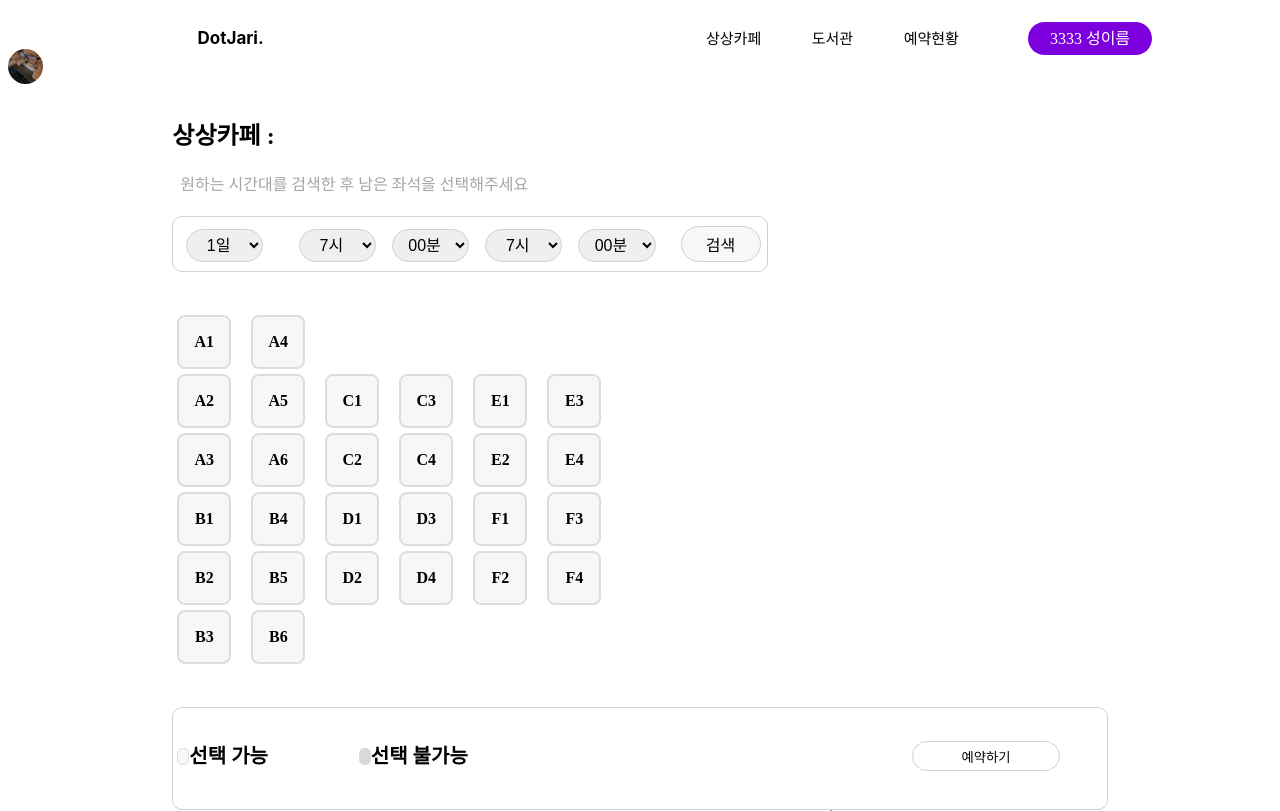
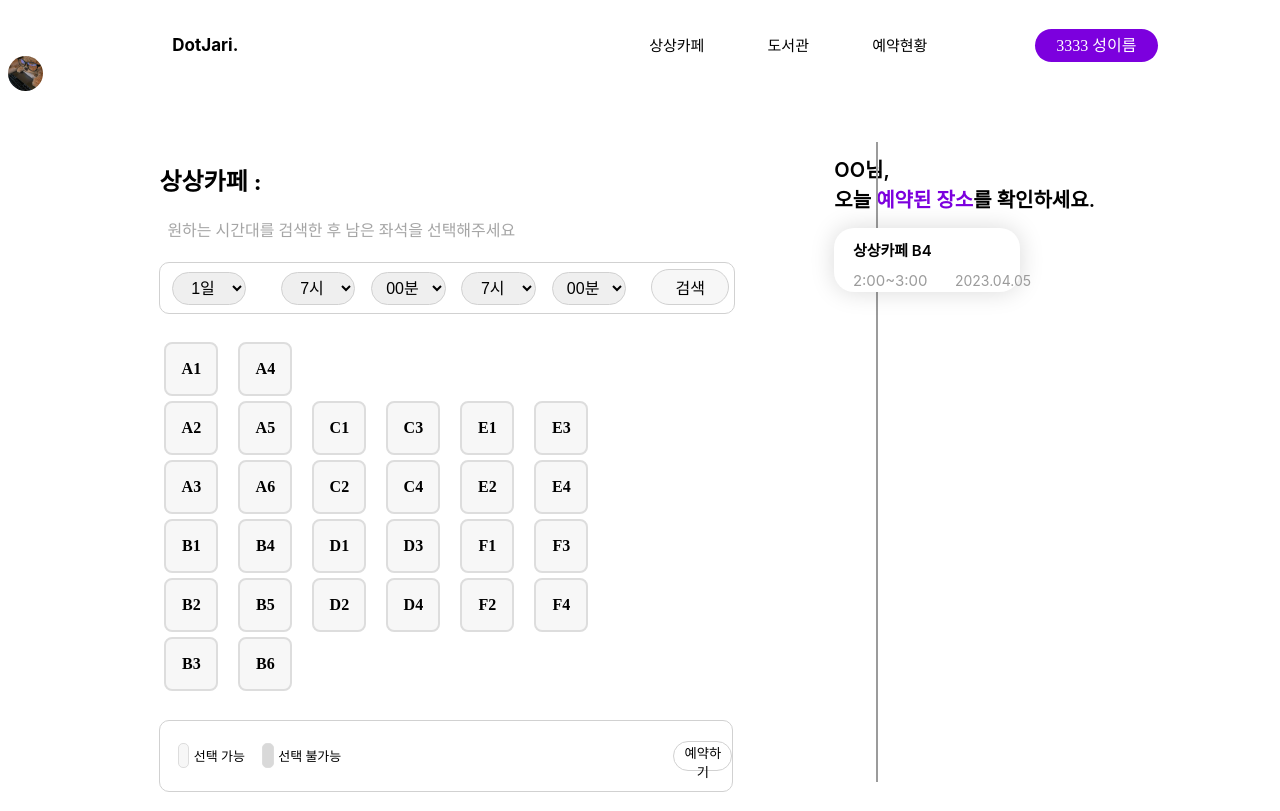
Before and after one commit to chaeyoung1027/it-show-dotjari, a React (Create React App) app: page / in a window 1280 px wide. Shown: the top 811 px of the page. Built offline with nearby package versions, Linux system fonts and the light colour scheme.

Commit message:
상상카페 예약페이지 틀 완성 - 좌석 위치 조절하기!

```diff
--- a/src/App.css
+++ b/src/App.css
@@ -2,3 +2,7 @@
     /*flextbox 써서 컴포넌트 위치 올리기*/
     flex:content;
 }
+.ReservPAll {
+    display: flex;
+    justify-content: space-between;
+  }
--- a/src/App.js
+++ b/src/App.js
@@ -1,8 +1,8 @@
+import './App.css';
 import ImaginationCafe from './components/ImaginationCafe';
 import MainTop from './components/MainTop';
 import BottomInfo from './components/BottomInfo'
 import ReservPlace from './components/ReservPlace';
-import '../src/App.css'
 
 function App() {
   return (
@@ -10,12 +10,10 @@ function App() {
       <MainTop/>
 
     {/*효과넣기*/}
-      <div className='ImaginationWBottom'>
+      <div className='ReservPAll'>
         <ImaginationCafe />
-        <BottomInfo/>
+        <ReservPlace/>
       </div>
-
-      <ReservPlace/>
 
     </div>
   );
--- a/src/components/ImaginationCafe.js
+++ b/src/components/ImaginationCafe.js
@@ -2,6 +2,7 @@ import React, { useState } from 'react';
 import SelectDate from './SelectDate'
 import Seat from './Seat'
 import '../css/ImaginationCafe.css'
+import BottomInfo from './BottomInfo';
 
 /*상상카페 자리 예약*/
 function ImaginationCafe() {
@@ -25,7 +26,8 @@ function ImaginationCafe() {
     ];
 
     return (
-        <div>
+        <div className='ImaginationCafeAll'>
+
         <div className="sub-title">
           <h2>상상카페 : {SelectedSeats.join(", ")}</h2>
           <h4 className="Explanation">
@@ -48,6 +50,7 @@ function ImaginationCafe() {
             </div>
           ))}
         </div>
+        <BottomInfo/>
       </div>
     );
   }
--- a/src/components/ReservPlace.js
+++ b/src/components/ReservPlace.js
@@ -3,12 +3,10 @@ import '../css/ReservPlace.css';
 
 function ReservPlace() {
   return (
-    <>
-
-   <div className='Reserv'>
     <div className='ReservAll'>
-      <div className="text">
-        00님,<br />
+      <div className="bar"></div>
+      <div className="reservText">
+        OO님,<br />
         오늘 <span style={{ color: '#7C00DE' }}>예약된 장소</span>를 확인하세요.
       </div>
       <div className='resInfo'>
@@ -17,9 +15,6 @@ function ReservPlace() {
         <a className='resDate'>2023.04.05</a>
       </div>
     </div>
-    <div className='bar'></div>
-    </div>
-    </>
   );
 }
 
--- a/src/css/BottomInfo.css
+++ b/src/css/BottomInfo.css
@@ -1,8 +1,10 @@
 .possible,
 .Npossible {
+  margin-left: 3%;
+  margin-right: 0.5%;
   box-sizing: border-box;
-  width: 2%;
-  height: 2.1vh;
+  width: 2.6%;
+  height: 35%;
   border-radius: 5px;
 }
 
@@ -17,32 +19,28 @@
 }
 
 .BottomInfoAll {
-    margin-top: 3%;
+  margin-top: 3%;
   display: flex; /* 플렉스 디스플레이 적용 */
   align-items: center; /* 컨텐츠를 수직으로 가운데로 정렬 */
   border: 1px solid #D1D1D1;
   border-radius: 10px;
   margin-left : 13%;
   margin-right : 13%;
-  padding-top: 0.3%;
-  padding-bottom: 0.6%;
-  padding-left: 0.3%;
+  height: 70px;
 }
 
 .text {
   display: flex;
-  text-align: center;
   white-space: nowrap; /* 줄 바꿈 방지 */
-  font-size: 14px;
-  margin-right: 1%;
+  font-size: 13px;
+  margin-left: 0.3%;
 }
 
 .ResvButton {
-  width: 25%;
+  width: 13%;
   height: 30px;
   background: #FFFFFF;
   border: 1px solid #D1D1D1;
   border-radius: 20px;
-  margin-left: 40%; /* 버튼과 링크 사이의 간격을 위한 마진 추가 */
-  margin-right: 5%;
+  margin-left: 58%; /* 버튼과 링크 사이의 간격을 위한 마진 추가 */
 }
--- a/src/css/ImaginationCafe.css
+++ b/src/css/ImaginationCafe.css
@@ -43,3 +43,8 @@
   display: flex;
   gap: 10px;  /*좌석 사이 조절*/
 }
+
+.ImaginationCafeAll{
+  width: 80%;
+  margin-left: 4%;
+}
--- a/src/css/MainTop.css
+++ b/src/css/MainTop.css
@@ -1,16 +1,16 @@
 
 .MainTopStyle{
-    margin-top:2%;
-    margin-bottom: 2%;
+    margin-top:2.5%;
+    margin-bottom: 3.6%;
   }
 .selectMenu {
     font-size: 15px;
-    margin-right: 4%;
+    margin-right: 5%;
     display: inline-block; /* 요소를 같은 줄에 위치하도록 설정 */
 }
 .title {
-    margin-left: 15%;
-    margin-right: 35%;
+    margin-left: 13%;
+    margin-right: 32.5%;
     width: 68px;
     height: 21px;
     left: 250px;
@@ -29,7 +29,7 @@
     border-radius: 20px;
     color: white;
     margin-right: 1%;
-    margin-left: 1.5%;
+    margin-left: 3.5%;
 }
 .profile {
     width: 35px;
--- a/src/css/ReservPlace.css
+++ b/src/css/ReservPlace.css
@@ -1,114 +1,89 @@
-.Reserv{
-    /* margin-bottom: 20%; */
-    /* position: absolute; */
-    /* right: 20%; */
+.ReservAll {
+  float: right;
+  text-align: left;
+  margin-right: 14%;
 }
 
-.ReservAll{
-    float:right;
-    text-align: left;
-    margin-right: 15%;
-    /* background-color: aqua; */
+.reservContainer {
+  position: relative;
 }
 
-.bar{
-
+.bar {
   width: 2px;
-    height: 76vh;
+  height: 80%;
   background-color: #9B9B9B;
   position: absolute;
-    right: 35%;
-
-
+  right: 31.4%;
 }
 
-.text{
-width: 260px;
-height: 90px;
+.reservText {
   font-family: 'Inter';
-font-style: normal;
+  font-style:normal;
   font-weight: 600;
   font-size: 20px;
   line-height: 150%;
   align-items: center;
-/* float: right; */
   text-align: left;
+  white-space: nowrap;
+  margin-top: 5%;
 }
 
-.resInfo{
+.resInfo {
   position: absolute;
-    width : 14.5%;
-    height : 8%;
-    margin-top:1%;
+  width: 14.5%;
+  height: 8%;
+  margin-top: 1%;
   background: #FFFFFF;
-/* 그림자 */
-
   box-shadow: 0px 0px 24px rgba(0, 0, 0, 0.15);
   border-radius: 20px;
-
-    /*글씨에 대한 효과*/
   font-family: 'Inter';
   font-style: normal;
   font-weight: 400;
   font-size: 15px;
   line-height: 30px;
 }
-.resPosition, .resTime{
+
+.resPosition, .resTime {
   margin-left: 10%;
 }
 
-.resPosition{
+.resPosition {
   margin-top: 4%;
   height: 30px;
-
   font-family: 'Inter';
   font-style: normal;
   font-weight: 600;
   font-size: 15px;
-    /* line-height: 30px; */
-    /* identical to box height, or 200% */
-
   display: flex;
   align-items: center;
-
   color: #000000;
 }
 
-.resTime{
+.resTime {
   position: absolute;
   width: 75px;
   height: 30px;
-
   font-family: 'Inter';
   font-style: normal;
   font-weight: 400;
   font-size: 15px;
   line-height: 30px;
-    /* identical to box height, or 200% */
-
   display: flex;
   align-items: center;
-
   color: #9B9B9B;
-
 }
 
-.resDate{
+.resDate {
   position: absolute;
   width: 76px;
   height: 30px;
-
   font-family: 'Inter';
   font-style: normal;
   font-weight: 400;
   font-size: 14px;
   line-height: 30px;
-    /* identical to box height, or 214% */
-
   display: flex;
   align-items: center;
-
   color: #9B9B9B;
-    margin-left : 65%;
-
+  margin-left: 65%;
 }
--- a/src/css/SelectDate.css
+++ b/src/css/SelectDate.css
@@ -1,4 +1,3 @@
-
 /*틀을 동그랗게 만들고 테두리*/
 .select-minute,
 .select-time,
@@ -9,7 +8,7 @@
   border: 0.8px solid #d1d1d1;
   text-align: center;
   width: 13%; /* 너비를 조절하여 양 옆으로 더 길어지도록 설정 */
-  margin-left:1%
+  margin-left:1%;
 }
 /*크기 지정*/
 .select-day {
@@ -37,8 +36,8 @@
   margin-bottom: 10px;
   border-radius: 10px;
   text-align: center;
-  width: 47%;
-  height: 6%;
+  width: 74%;
+  height:6%;
   margin-left : 13%;
   padding-top: 0.7%;
   padding-bottom: 0.7%;
```
Lines whose indentation alone changed are shown as unchanged.
